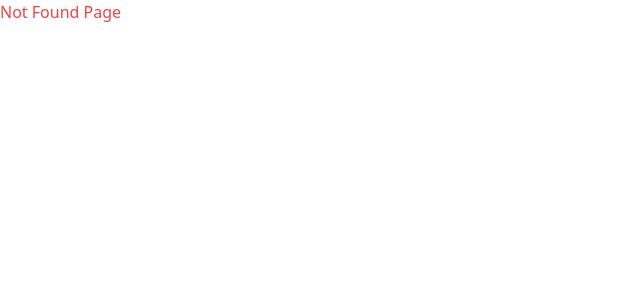
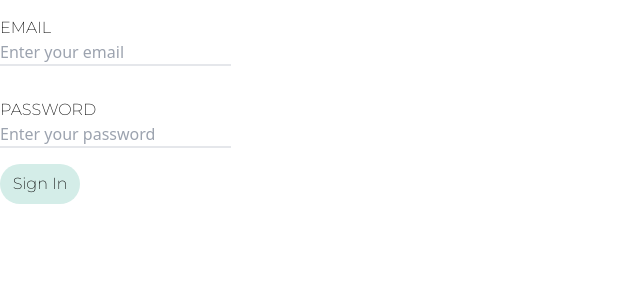
Before and after one commit to aryankarim/chakika-capstone-frontend-typescript, a React (Create React App) app: page / in a window 1280 px wide. Before the commit this address had no page. Shown: the top 300 px of the page, without its empty margins (0-640 px from the left). Built offline with nearby package versions, Linux system fonts and the light colour scheme.

Commit message:
feat:add sign in inputs

```diff
--- a/public/index.html
+++ b/public/index.html
@@ -9,7 +9,6 @@
       name="description"
       content="Web site created using create-react-app"
     />
-    <link rel="apple-touch-icon" href="%PUBLIC_URL%/logo192.png" />
     <link rel="manifest" href="%PUBLIC_URL%/manifest.json" />
     <title>React App</title>
   </head>
--- a/src/App.tsx
+++ b/src/App.tsx
@@ -1,10 +1,12 @@
 import { BrowserRouter, Route, Routes } from "react-router-dom";
 import NotFound from "./components/routes/Errors/NotFound";
+import LoginPage from "./components/routes/LoginPage/LoginPage";
 
 function App() {
   return (
     <BrowserRouter>
       <Routes>
+        <Route path="*" element={<LoginPage />} />
         <Route path="*" element={<NotFound />} />
       </Routes>
     </BrowserRouter>
--- /dev/null
+++ b/src/components/routes/LoginPage/LoginPage.tsx
@@ -0,0 +1,27 @@
+import { ReactElement } from "react";
+import CustomButton from "../../shared/CustomButton";
+import CustomInput from "../../shared/CustomInput";
+
+interface Props {}
+
+export default function LoginPage({}: Props): ReactElement {
+  return (
+    <div className="container mx-auto">
+      <form className="flex flex-col">
+        <CustomInput
+          label="Email"
+          type="email"
+          name="email"
+          placeholder="Enter your email"
+        />
+        <CustomInput
+          label="Password"
+          type="password"
+          name="password"
+          placeholder="Enter your password"
+        />
+        <CustomButton customStyle="">Sign In</CustomButton>
+      </form>
+    </div>
+  );
+}
--- /dev/null
+++ b/src/components/shared/CustomButton.tsx
@@ -0,0 +1,21 @@
+import { ReactElement } from "react";
+
+interface Props {
+  children: string;
+  customStyle: string | undefined;
+}
+
+export default function CustomButton({
+  children,
+  customStyle,
+}: Props): ReactElement {
+  return (
+    <button
+      className={`bg-lightGreen rounded-full font-montserrat w-20 h-10 ${
+        customStyle && true
+      }`}
+    >
+      {children}
+    </button>
+  );
+}
--- /dev/null
+++ b/src/components/shared/CustomInput.tsx
@@ -0,0 +1,31 @@
+import { ReactElement } from "react";
+
+interface Props {
+  label: string | null;
+  name: string;
+  type: string;
+  placeholder: string;
+}
+
+export default function CustomInput({
+  label,
+  name,
+  type,
+  placeholder,
+}: Props): ReactElement {
+  return (
+    <div className="my-4">
+      {label && (
+        <label htmlFor={name} className="block font-montserrat uppercase">
+          {label}
+        </label>
+      )}
+      <input
+        className="border-b-2 placeholder-gray-400"
+        type={type}
+        placeholder={placeholder}
+        name={name}
+      />
+    </div>
+  );
+}
--- a/src/styles/index.css
+++ b/src/styles/index.css
@@ -1,3 +1,5 @@
+@import url('https://fonts.googleapis.com/css2?family=Montserrat:wght@200&display=swap');
+
 @tailwind base;
 @tailwind components;
 @tailwind utilities;
--- a/tailwind.config.js
+++ b/tailwind.config.js
@@ -1,7 +1,16 @@
 module.exports = {
   content: ["./src/**/*.{js,jsx,ts,tsx}"],
   theme: {
-    extend: {},
+    extend: {
+      fontFamily: {
+        montserrat: ["Montserrat"],
+      },
+      colors: {
+        lightGreen: {
+          DEFAULT: "#D4EDE8",
+        },
+      },
+    },
   },
   plugins: [],
 };
```
Also changed, not shown: public/manifest.json.
